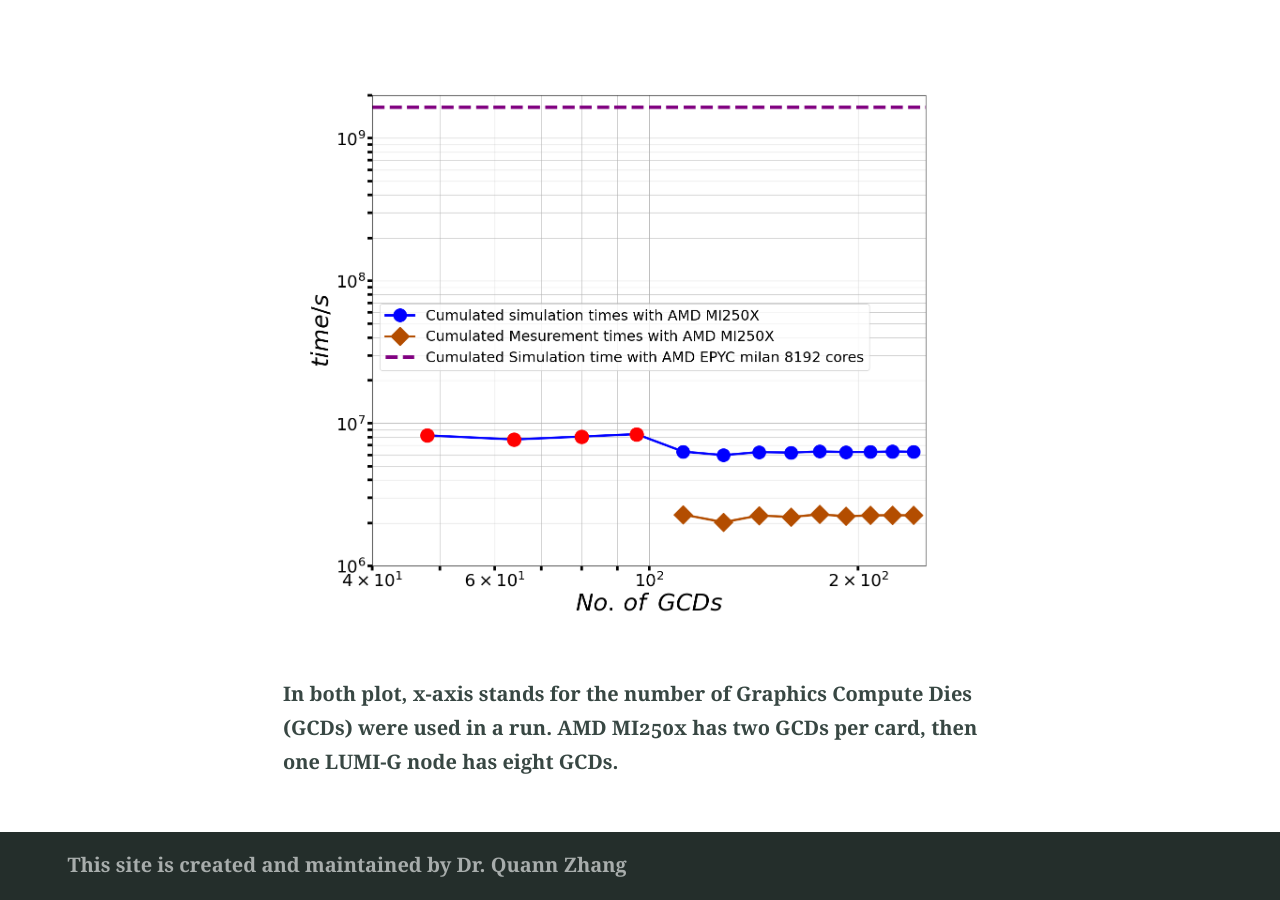
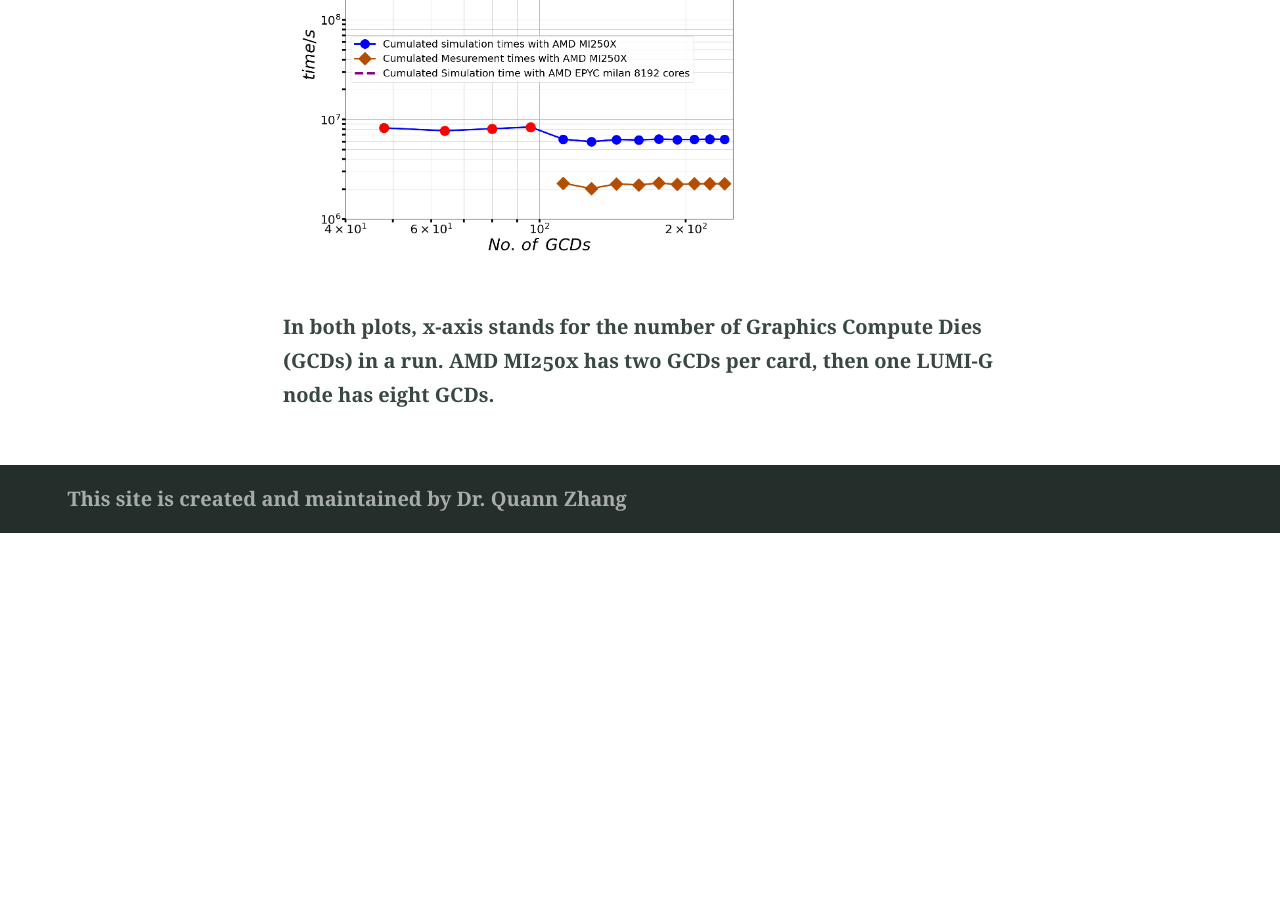
Before and after one commit to dyGiLa/dygila.github.io, a Jekyll site: the page built from benchmark.md, in a window 1280 px wide and 900 px high, scrolled down 2095 px. Built offline with Jekyll 4.4.1, drawn with Linux system fonts in a browser that asks for light colours; after the commit the page ends 2628 px from its top, so only the background shows below that.

Commit message:
edit benchmark.md

```diff
--- a/benchmark.md
+++ b/benchmark.md
@@ -16,13 +16,13 @@ On each site, there are `18 + 18 + 1 + 3 + 1 = 41` `float` type numbers, which c
 Then the total simulation data is `1.408749 Terabyte`. This setup was run on LUMI-G with different number of nodes ranged form 6 to 30.
 A LUMI-C run with 64 EPYC milan nodes is presented in same plot.
 
-<img src="{{ site.github.url }}/pic/bench1-lumiG-loglog.png" alt="Home" width="100%">
+<img src="{{ site.github.url }}/pic/bench1-lumiG-loglog.png" alt="Home" width="70%">
 
 The programming environment (PE) `LUMI/24.03` was used in this benchmark.
 This PE provides Cray-spined `Clang/17.0.1` compiler, `gfx90a` driver, `ROCm/6.0.3` as well as fine tuned toolchain and building tools.
 As to be the LUMI maintaining team suggested PE, it does give a perfect strong scaling as shown in cumulated times plot.
 
-<img src="{{ site.github.url }}/pic/bench1-lumiG-loglog-NoGCDsTimes.png" alt="Home" width="100%">
+<img src="{{ site.github.url }}/pic/bench1-lumiG-loglog-NoGCDsTimes.png" alt="Home" width="70%">
 
-In both plot, x-axis stands for the number of Graphics Compute Dies (GCDs) were used in a run.
+In both plots, x-axis stands for the number of Graphics Compute Dies (GCDs) in a run.
 AMD MI250x has two GCDs per card, then one LUMI-G node has eight GCDs.
```
